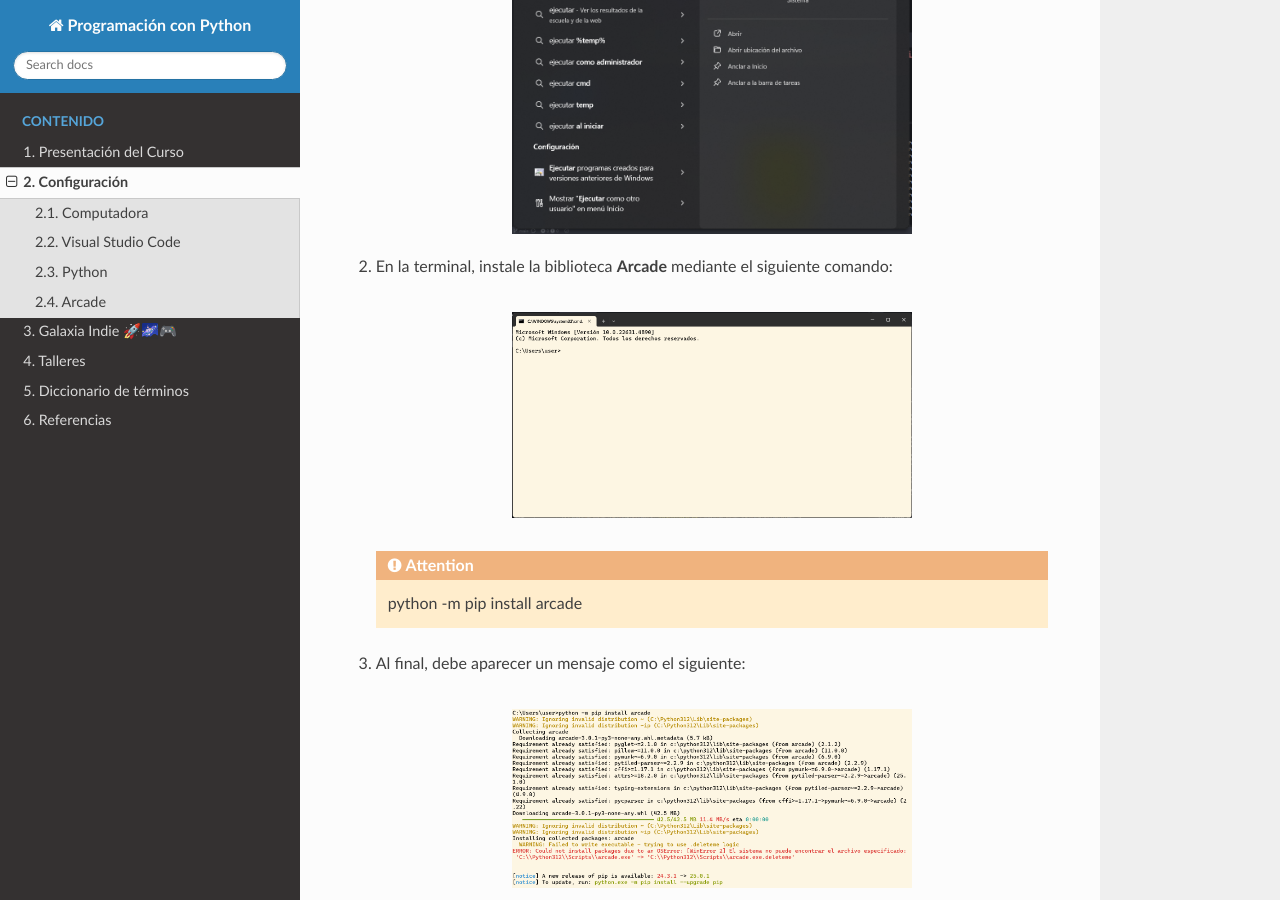
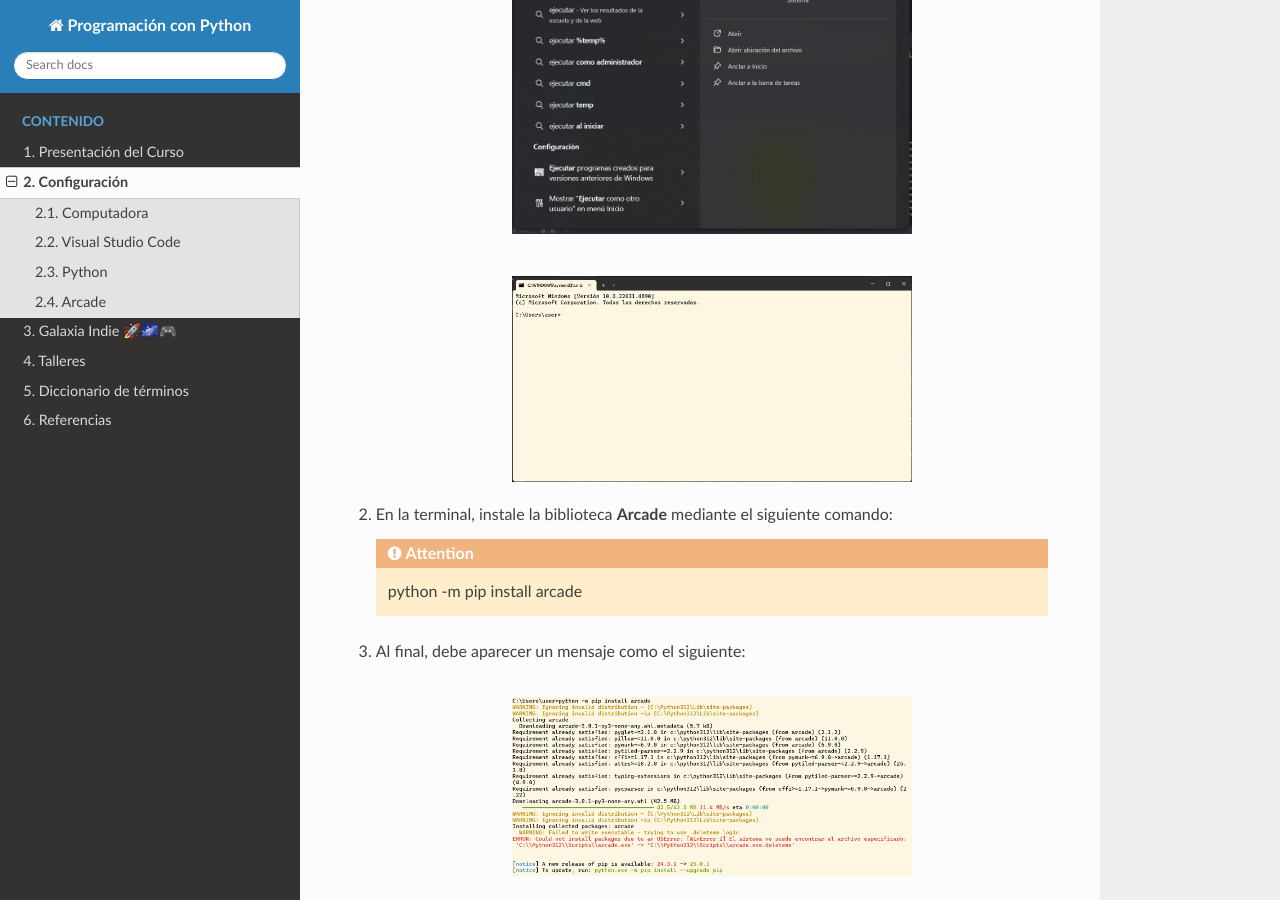
Before and after one commit to aavendan/programacion-python, a Sphinx documentation site: the page built from docs/source/configuracion.rst, in a window 1280 px wide and 900 px high, scrolled down 1641 px. Built offline with Sphinx 7.4.7 and the Read the Docs theme 3.1.0, drawn with Linux system fonts in a browser that asks for light colours.

Commit message:
reordering

```diff
--- a/docs/source/configuracion.rst
+++ b/docs/source/configuracion.rst
@@ -69,12 +69,12 @@ Arcade
       :figclass: align-center
       :alt: launcher
 
-#. En la terminal, instale la biblioteca **Arcade** mediante el siguiente comando:
-
    .. figure:: img/cmd.png
       :width: 400
       :figclass: align-center
       :alt: cmd
+
+#. En la terminal, instale la biblioteca **Arcade** mediante el siguiente comando:
 
    .. attention::
 
```
